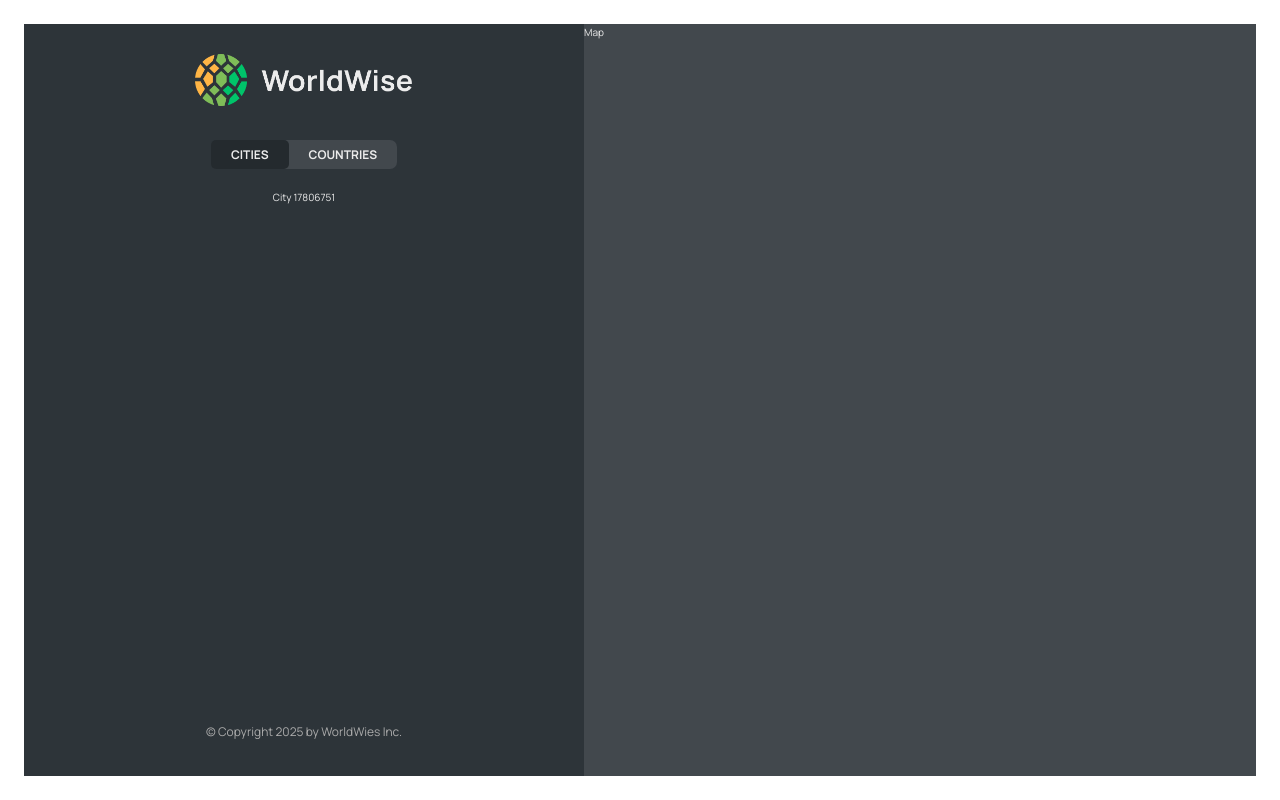
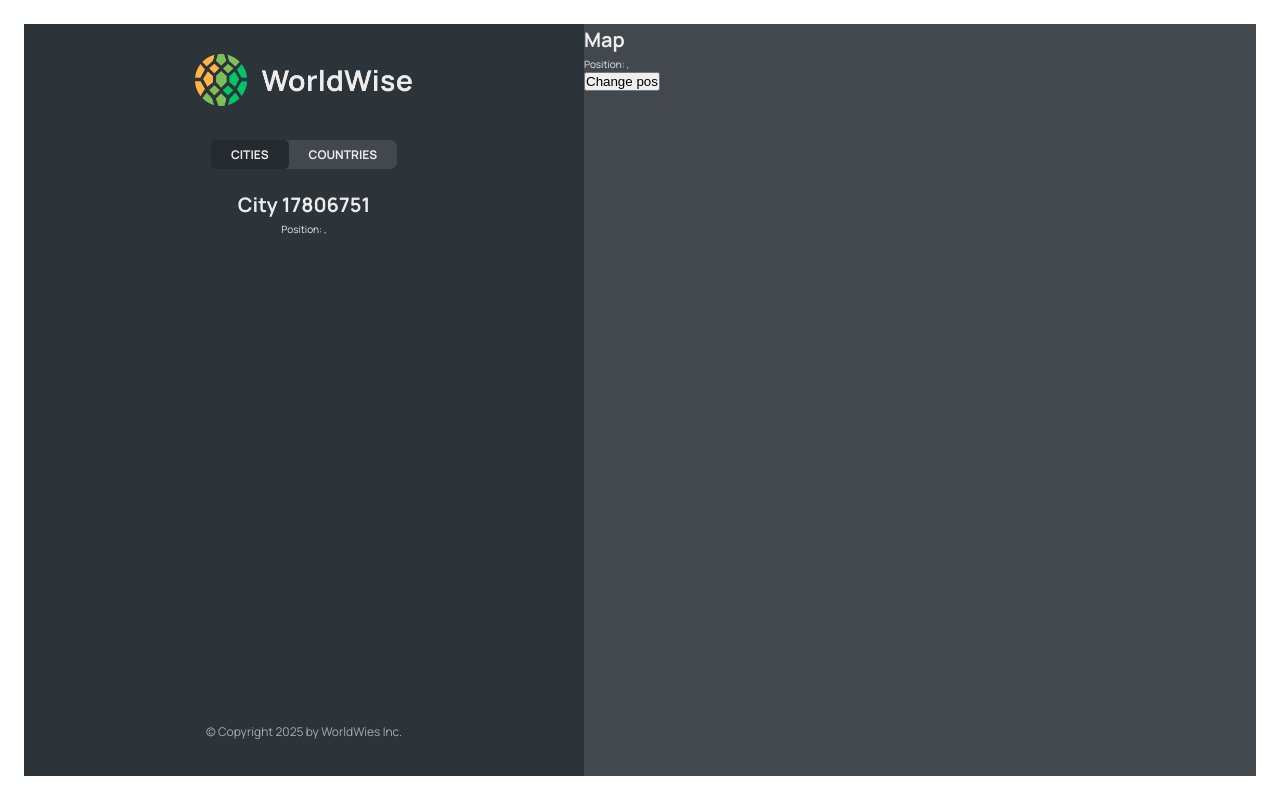
Before and after one commit to justine92415/React_WorldWise, a React (Vite) app: page /app/cities/17806751 in a window 1280 px wide. Built offline with nearby package versions, Linux system fonts and the light colour scheme; data requests are answered from the project's data file.

Commit message:
feat(city):217.新增城市詳細頁面顯示經緯度資訊

```diff
--- a/src/components/City.tsx
+++ b/src/components/City.tsx
@@ -1,4 +1,4 @@
-import { useParams } from 'react-router-dom';
+import { useParams, useSearchParams } from 'react-router-dom';
 import styles from './City.module.css';
 
 const formatDate = (date: string) =>
@@ -11,6 +11,10 @@
 
 function City() {
   const { id } = useParams();
+  const [searchParams, setSearchParams] = useSearchParams();
+
+  const lat = searchParams.get('lat');
+  const lng = searchParams.get('lng');
 
   // TEMP DATA
   const currentCity = {
@@ -22,7 +26,12 @@
 
   // const { cityName, emoji, date, notes } = currentCity;
 
-  return <div>City {id}</div>;
+  return <>
+    <h1>City {id}</h1>
+    <p>
+      Position: {lat}, {lng}
+    </p>
+  </>;
 
   // return (
   //   <div className={styles.city}>
--- a/src/components/CityItem.tsx
+++ b/src/components/CityItem.tsx
@@ -11,11 +11,11 @@
   }).format(new Date(date));
 
 function CityItem({ city }: CityItemProps) {
-  const { cityName, emoji, date, id } = city;
+  const { cityName, emoji, date, id, position } = city;
 
   return (
     <li>
-      <Link className={styles.cityItem} to={`${id}`}>
+      <Link className={styles.cityItem} to={`${id}?lat=${position.lat}&lng=${position.lng}`}>
         <span className={styles.emoji}>{emoji}</span>
         <h3 className={styles.name}>{cityName}</h3>
         <time className={styles.date}>({formatDate(date)})</time>
--- a/src/components/Map.tsx
+++ b/src/components/Map.tsx
@@ -1,7 +1,27 @@
+import { useSearchParams } from 'react-router-dom';
 import styles from './Map.module.css';
 
 function Map() {
-  return <div className={styles.mapContainer}>Map</div>;
+  const [searchParams, setSearchParams] = useSearchParams();
+
+  const lat = searchParams.get('lat');
+  const lng = searchParams.get('lng');
+
+  return (
+    <div className={styles.mapContainer}>
+      <h1>Map</h1>
+      <p>
+        Position: {lat}, {lng}
+      </p>
+      <button
+        onClick={() => {
+          setSearchParams({ lat: '23', lng: '50' });
+        }}
+      >
+        Change pos
+      </button>
+    </div>
+  );
 }
 
 export default Map;
```
